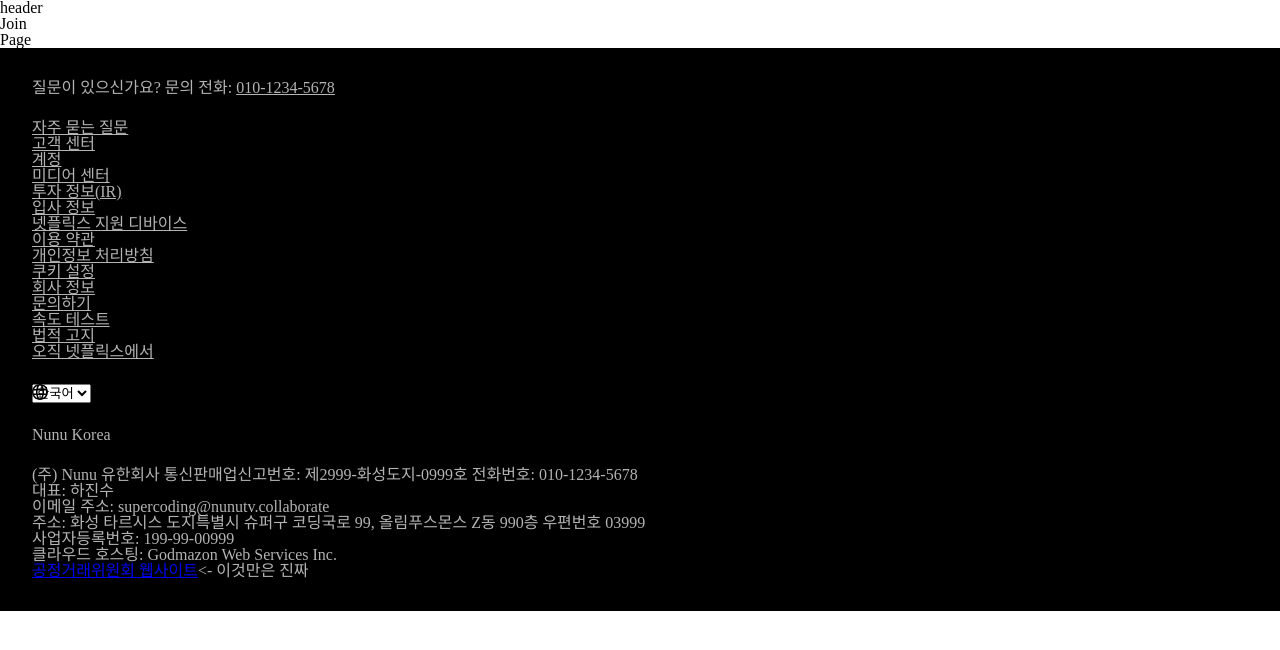
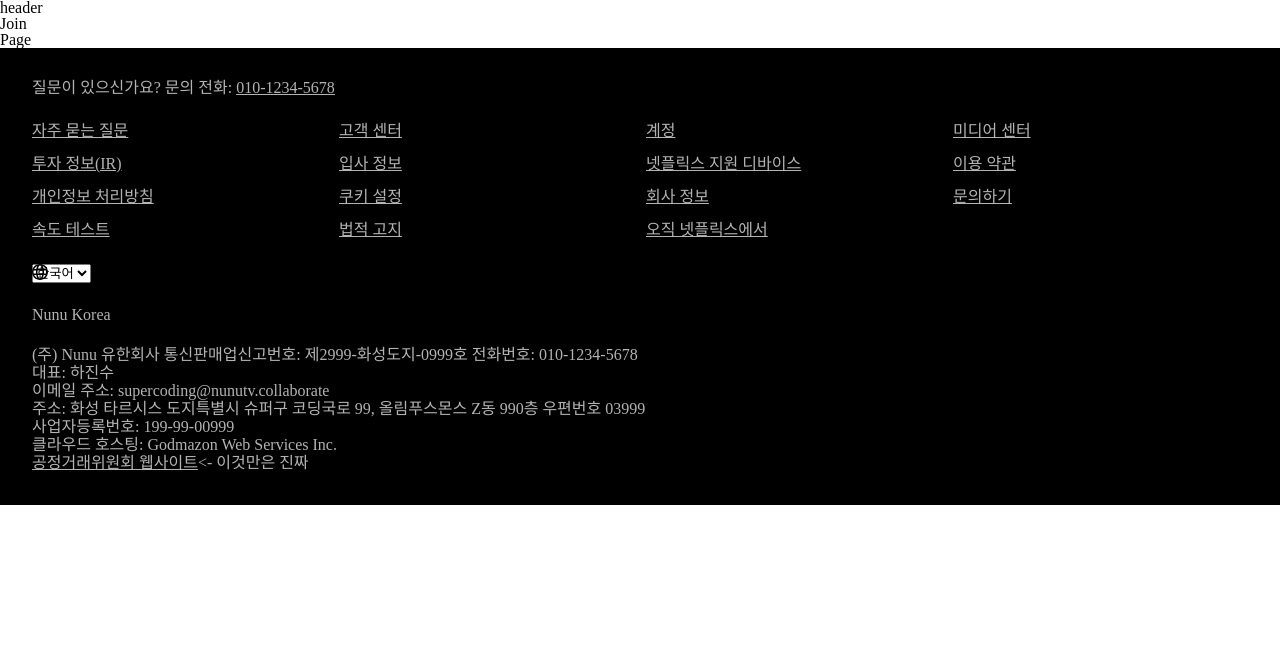
Before and after one commit to Contents-team2/nunutv, a React (Create React App) app: page /join in a window 1280 px wide. Shown: the top 650 px of the page. Built offline with nearby package versions, Linux system fonts and the light colour scheme.

Commit message:
footer grid

```diff
--- a/src/layouts/Footer.jsx
+++ b/src/layouts/Footer.jsx
@@ -10,7 +10,7 @@ const Footer = () => {
             질문이 있으신가요? 문의 전화: <Contact href='tel:010-1234-5678'>010-1234-5678</Contact>
           </Heading>
           <LinklistGrid>
-            <ul>
+            <UnorderedList>
               <li>
                 <Link href='#!'>자주 묻는 질문</Link>
               </li>
@@ -56,20 +56,18 @@ const Footer = () => {
               <li>
                 <Link href='#!'>오직 넷플릭스에서</Link>
               </li>
-            </ul>
+            </UnorderedList>
           </LinklistGrid>
           <LanguageSelectBox>
-            {" "}
-            {/** TODO: 공통 컴포넌트로 분리하여 관리 */}
             <LanguageSelectButton>
               <GlobleImg role='img'>
                 <img src='/images/icon/global_ico.svg' alt='global' />
               </GlobleImg>
-              <select name='LanguageSelect' id='asdf'>
+              <Select name='LanguageSelect' id='asdf'>
                 <option value='ko'>한국어</option>
                 <option value='en'>영어</option>
                 한국어
-              </select>
+              </Select>
             </LanguageSelectButton>
           </LanguageSelectBox>
           <BrandLocation>Nunu Korea</BrandLocation>
@@ -83,7 +81,9 @@ const Footer = () => {
               <div>클라우드 호스팅: Godmazon Web Services Inc.</div>
               <div>
                 <p>
-                  <a href='http://www.ftc.go.kr/bizCommPop.do?wrkr_no=1658700119'>공정거래위원회 웹사이트</a>
+                  <FtcAnchor href='http://www.ftc.go.kr/bizCommPop.do?wrkr_no=1658700119'>
+                    공정거래위원회 웹사이트
+                  </FtcAnchor>
                   {`<- 이것만은 진짜`}
                 </p>
               </div>
@@ -117,7 +117,35 @@ const Contact = styled.a`
 `;
 
 const LinklistGrid = styled.div`
-  padding: 12px 0;
+  display: grid;
+  grid-template-rows: auto;
+  margin-right: 0rem;
+  margin-left: 0rem;
+  row-gap: 0.75rem;
+  min-width: 10.875rem;
+  box-sizing: border-box;
+`;
+
+const UnorderedList = styled.ul`
+  --grid-column-count: 4;
+  --gap-count: calc(var(--grid-column-count) - 1);
+  --total-gap-width: calc(var(--gap-count) * var(--grid-layout-gap));
+  --grid-item--max-width: calc((100% - var(--total-gap-width)) / var(--grid-column-count));
+  --grid-layout-gap: 0.75rem;
+  --grid-item--min-width: 10.875rem;
+  display: grid;
+  grid-template-columns: repeat(auto-fit, minmax(max(var(--grid-item--min-width), var(--grid-item--max-width)), 1fr));
+  grid-gap: var(--grid-layout-gap);
+  box-sizing: border-box;
+  margin-bottom: 0;
+  list-style-type: none;
+  line-height: 1.3125rem;
+  margin-block-start: 0;
+  margin-block-end: 0;
+  margin: 0;
+  padding: 0;
+  padding-top: 0.75rem;
+  padding-bottom: 0.75rem;
 `;
 
 const Link = styled.a`
@@ -130,12 +158,17 @@ const LanguageSelectBox = styled.div`
   padding: 12px 0;
 `;
 
+const LanguageSelectButton = styled.div`
+  display: flex;
+  justify-content: space-between;
+`;
+
 const GlobleImg = styled.div`
   position: absolute;
 `;
 
-const LanguageSelectButton = styled.div`
-  /* position: absolute; */
+const Select = styled.select`
+  left: 20px;
 `;
 
 const BrandLocation = styled.p`
@@ -144,8 +177,20 @@ const BrandLocation = styled.p`
   padding: 12px 0;
 `;
 
+const FtcAnchor = styled.a`
+  color: rgba(255, 255, 255, 0.7);
+  cursor: pointer;
+  &:hover {
+    text-decoration: underline;
+  }
+`;
+
 const Footnote = styled.div`
   background-color: #000;
   color: rgba(255, 255, 255, 0.7);
   padding: 12px 0;
+
+  div {
+    margin-bottom: 2px;
+  }
 `;
```
